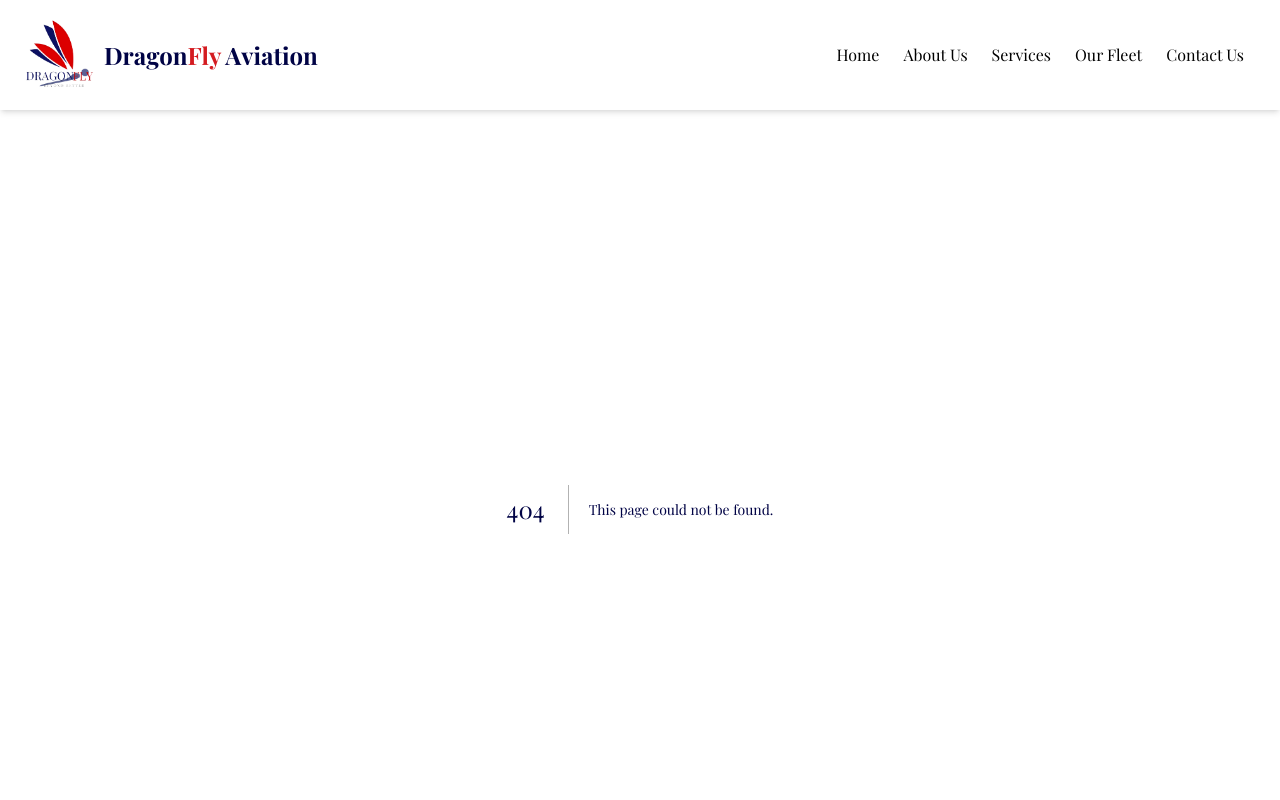
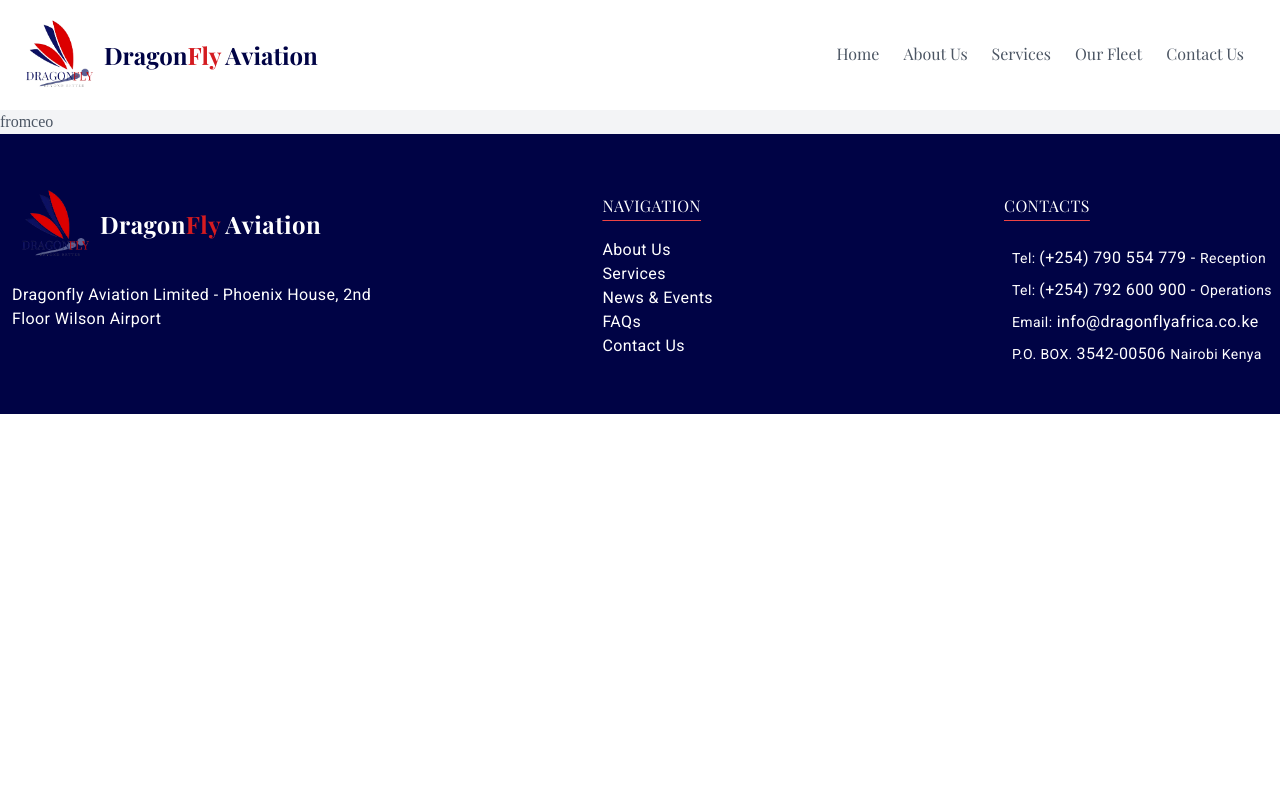
Before and after one commit to Lewinskie/fajr-airlines, a Next.js app: page /fromceo in a window 1280 px wide. Before the commit this address had no page. Shown: the top 800 px of the page. Built offline with nearby package versions, Linux system fonts and the light colour scheme.

Commit message:
Added some styling for the nav to display a dropdown menu on hover

```diff
--- a/src/components/molecules/navLinkList.jsx
+++ b/src/components/molecules/navLinkList.jsx
@@ -10,25 +10,34 @@ function NavLinkList({ sticky }) {
     <div className="px-5">
       <ul className="hidden gap-6 md:flex md:flex-row ">
         {NavTitles &&
-          NavTitles.map((NavTitle, i) => {
+          NavTitles.map((NavTitle) => {
             return (
+              <div key={NavTitle.id} className="menu-item">
                 <Link
-                key={i}
                   href={NavTitle.href}
                   className={`${
                     router.asPath == NavTitle.href
-                    ? `${
-                        sticky
-                          ? "border-b-4 border-secondary-500 text-primary"
-                          : "text-primary-500 border-b-4 border-secondary-500"
-                      }`
+                      ? `${sticky ? "text-primary " : "text-primary-500"}`
                       : sticky
                       ? "text-gray-500"
                       : "text-white-500"
-                } text-base font-sans hover:border-b-4 hover:border-secondary-500 hover:text-primary-500 `}
+                  } text-base font-sans hover:text-secondary-500`}
                 >
                   {NavTitle.name}
                 </Link>
+                {NavTitle?.sub_menu && NavTitle.sub_menu.length > 0 && (
+                  <ul className="dropdown-menu pt-3">
+                    {console.log({ subMenu: NavTitle.sub_menu })}
+                    {NavTitle?.sub_menu &&
+                      NavTitle.sub_menu.length > 0 &&
+                      NavTitle.sub_menu.map((item) => (
+                        <li key={item.id} className="dropdown-menu-item">
+                          <Link href="/fromceo">{item.sub_name}</Link>
+                        </li>
+                      ))}
+                  </ul>
+                )}
+              </div>
             );
           })}
       </ul>
--- a/src/data/index.js
+++ b/src/data/index.js
@@ -25,21 +25,26 @@ import Mulki from "../../public/Mulki.jpg";
 
 export const NavTitles = [
   { id: 1, name: "Home", href: "/" },
-  { id: 2, name: "About Us", href: "/about" },
+  {
+    id: 2,
+    name: "About Us",
+    href: "/about",
+    sub_menu: [{ id: 1, sub_name: "CEO's Message", href: "/fromceo" }],
+  },
   {
     id: 3,
     name: "Services",
     href: "/services",
-    sub_menu: [
-      { id: 1, sub_name: "Chatter Passnger", href: "/chatter" },
-      { id: 2, sub_name: "Humanitarian Services", href: "/humanitarian" },
-    ],
+    // sub_menu: [
+    //   { id: 1, sub_name: "Chatter Passnger", href: "/chatter" },
+    //   { id: 2, sub_name: "Humanitarian Services", href: "/humanitarian" },
+    // ],
   },
   {
     id: 3,
     name: "Our Fleet",
     href: "/fleet",
-    sub_menu: [{ id: 1, sub_name: "Fokker 50 Series", href: "/fokker50" }],
+    // sub_menu: [{ id: 1, sub_name: "Fokker 50 Series", href: "/fokker50" }],
   },
   { id: 6, name: "Contact Us", href: "contacts" },
 ];
--- /dev/null
+++ b/src/pages/fromceo.js
@@ -0,0 +1,7 @@
+import React from "react";
+
+const fromceo = () => {
+  return <div className="max-w-7xl mx-auto bg-gray-100">fromceo</div>;
+};
+
+export default fromceo;
--- a/src/styles/globals.css
+++ b/src/styles/globals.css
@@ -27,3 +27,33 @@
   border-radius: 0.5rem;
   box-shadow: 0 4px 6px rgba(0, 0, 0, 0.1);
 } */
+.dropdown-menu {
+  position: absolute;
+  min-width: 70px;
+  display: none;
+  z-index: 1000;
+  padding: 10px 10px 10px 5px;
+  background: #fff;
+  border: solid 1px #f3f4f6;
+  border-radius: 5px;
+  margin-left: -10px;
+  /* transition: opacity 3s ease-in-out; */
+  /* opacity: 0; */
+}
+.menu-item:hover .dropdown-menu {
+  display: block;
+  color: #000345;
+  /* opacity: 1; */
+}
+.dropdown-menu-item {
+  border-bottom: #f3f4f6 solid 1px;
+  padding: 5px;
+  color: #6b7280;
+  background-color: white;
+}
+.dropdown-menu-item:last-child {
+  border-bottom: none !important ;
+}
+.dropdown-menu-item:hover {
+  color: #d41b20;
+}
```
Lines whose indentation alone changed are shown as unchanged.
